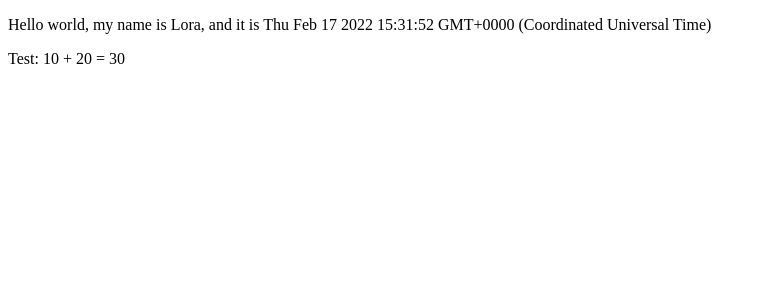
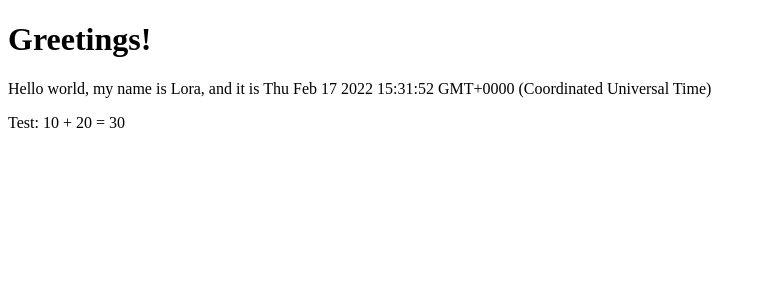
Before and after one commit to loreliawand/ncitylab, a JavaScript app: page / in a window 1280 px wide. Shown: the top 300 px of the page, without its empty margins (0-766 px from the left). Built offline with nearby package versions, Linux system fonts and the light colour scheme; the HTML template or start-up script is replaced by a standard one.

Commit message:
Trying a different component

```diff
--- a/src/App.js
+++ b/src/App.js
@@ -1,11 +1,20 @@
-const App = () => {
+const Hello = () => {
   const now = new Date();
-  const a = 10;
-  const b = 20;
-  console.log('Hello from component. All systems are working normally');
   return (
     <div>
       <p>Hello world, my name is Lora, and it is {now.toString()}</p>
+    </div>
+  );
+};
+
+const App = () => {
+  const a = 10;
+  const b = 20;
+  console.log('All systems are working normally. Welcome');
+  return (
+    <div>
+      <h1>Greetings!</h1>
+      <Hello />
       <p>
         Test: {a} + {b} = {a + b}
       </p>
```
